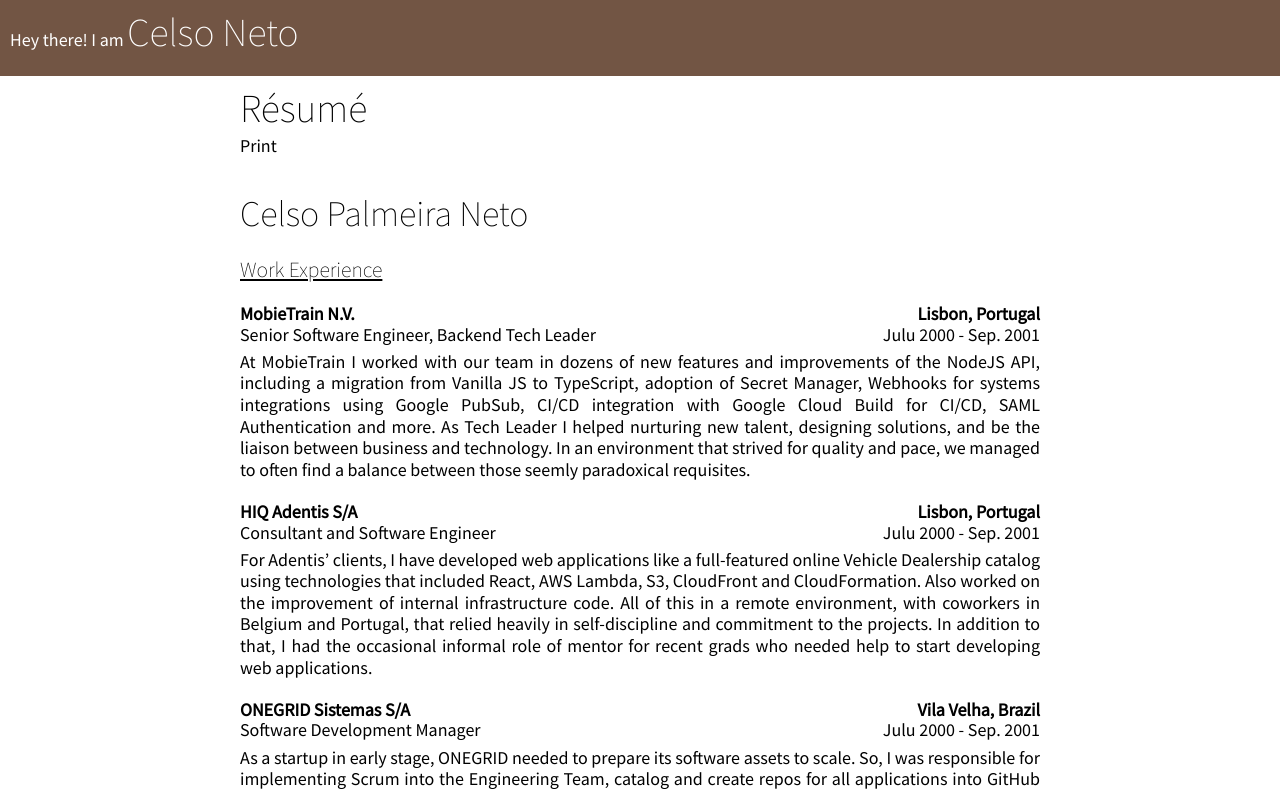
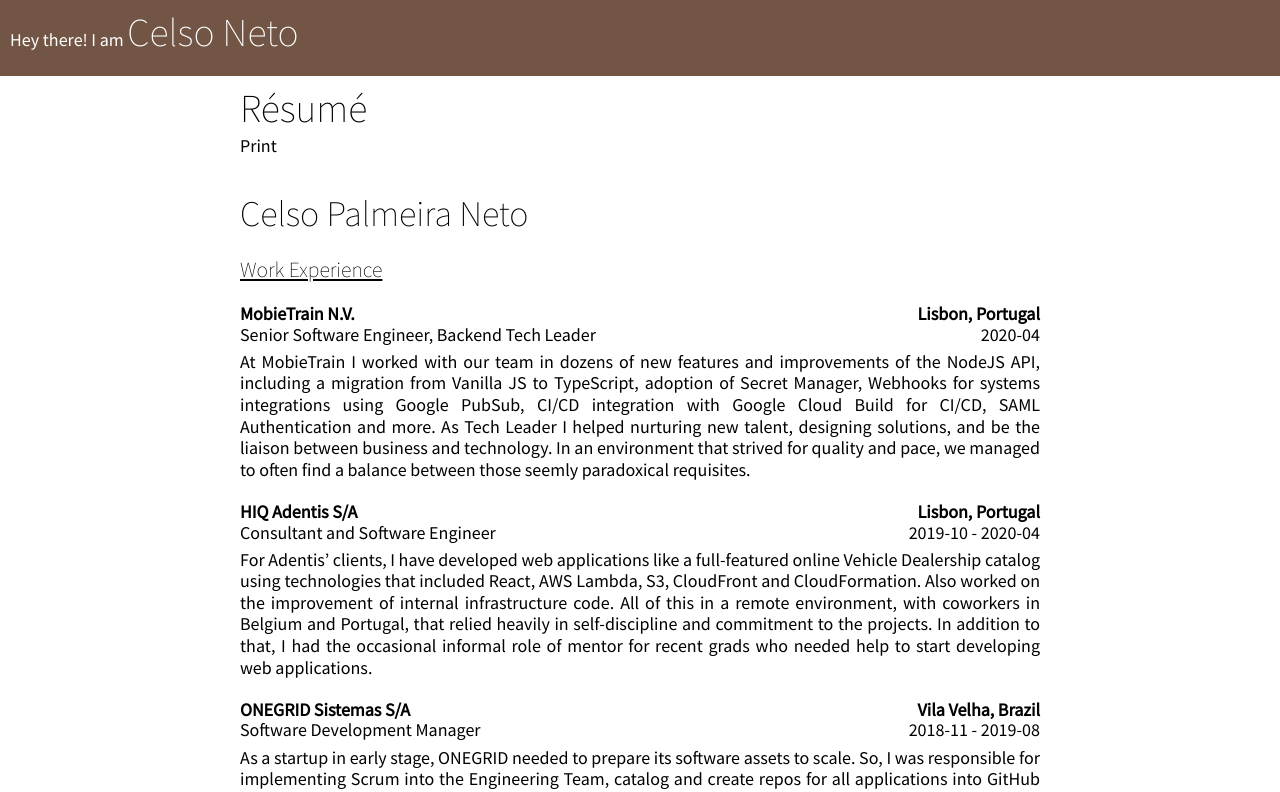
Before and after one commit to celsopalmeiraneto/personal-website, a Next.js app: page /resumes/en-US in a window 1280 px wide. Shown: the top 792 px of the page. Built offline with nearby package versions, Linux system fonts and the light colour scheme.

Commit message:
fix: shows correct dates on the resume page

```diff
--- a/src/pages/resumes/[locale].tsx
+++ b/src/pages/resumes/[locale].tsx
@@ -24,7 +24,10 @@ const ResumePage = ({ locale }: ResumePageProps) => {
                 <div className={styles.itemInstitution}>{item.institution[locale]}</div>
                 <div className={styles.itemLocation}>{item.location[locale]}</div>
                 <div className={styles.itemDescription}>{item.description[locale]}</div>
-                <div className={styles.itemPeriod}>Julu 2000 - Sep. 2001</div>
+                <div className={styles.itemPeriod}>
+                  {item.period.begin}
+                  {item.period.end ? ` - ${item.period.end}` : ""}
+                </div>
                 {"notes" in item && (
                   <div className={styles.itemNotes}>
                     <p>{item.notes[locale]}</p>
--- a/src/pages/resumes/resume.json
+++ b/src/pages/resumes/resume.json
@@ -19,7 +19,7 @@
           },
           "period": {
             "begin": "2020-04",
-            "end": ""
+            "end": null
           },
           "notes": {
             "en-US": "At MobieTrain I worked with our team in dozens of new features and improvements of the NodeJS API, including a migration from Vanilla JS to TypeScript, adoption of Secret Manager, Webhooks for systems integrations using Google PubSub, CI/CD integration with Google Cloud Build for CI/CD, SAML Authentication and more. As Tech Leader I helped nurturing new talent, designing solutions, and be the liaison between business and technology. In an environment that strived for quality and pace, we managed to often find a balance between those seemly paradoxical requisites."
```
